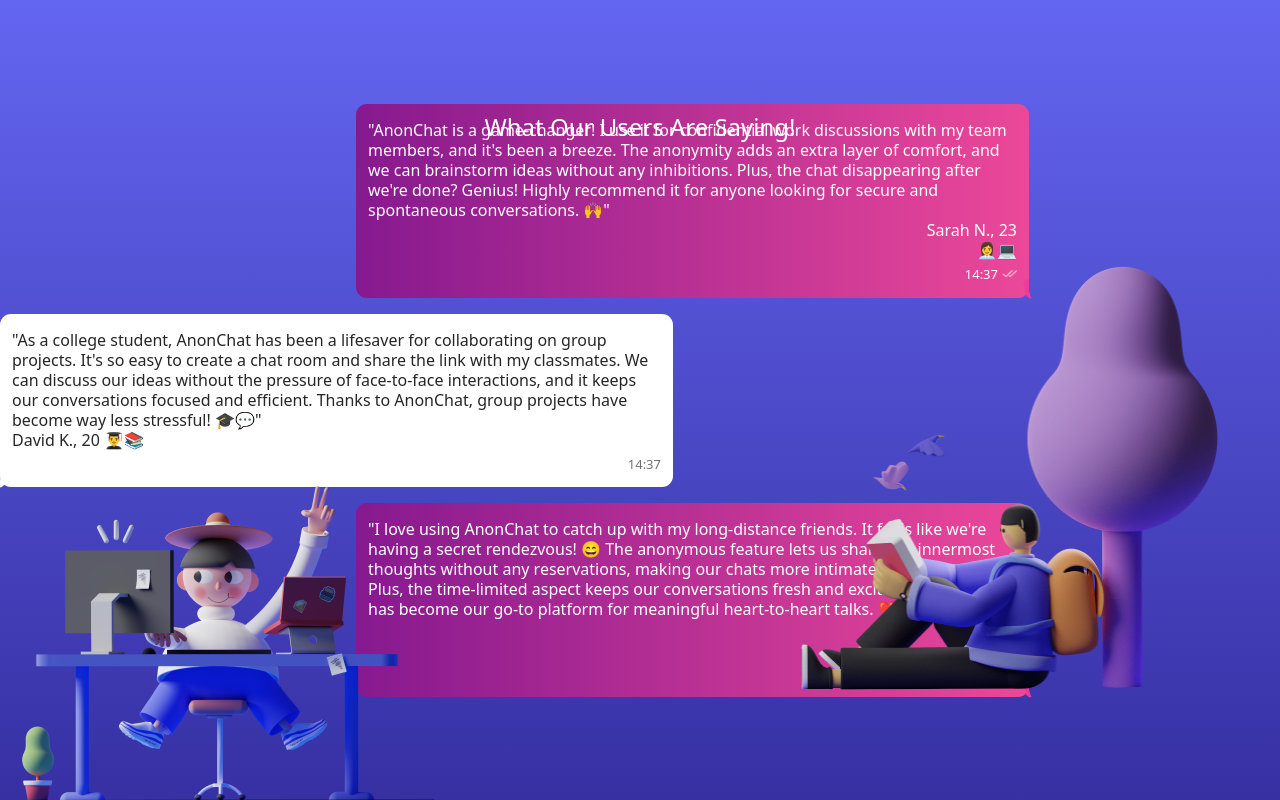
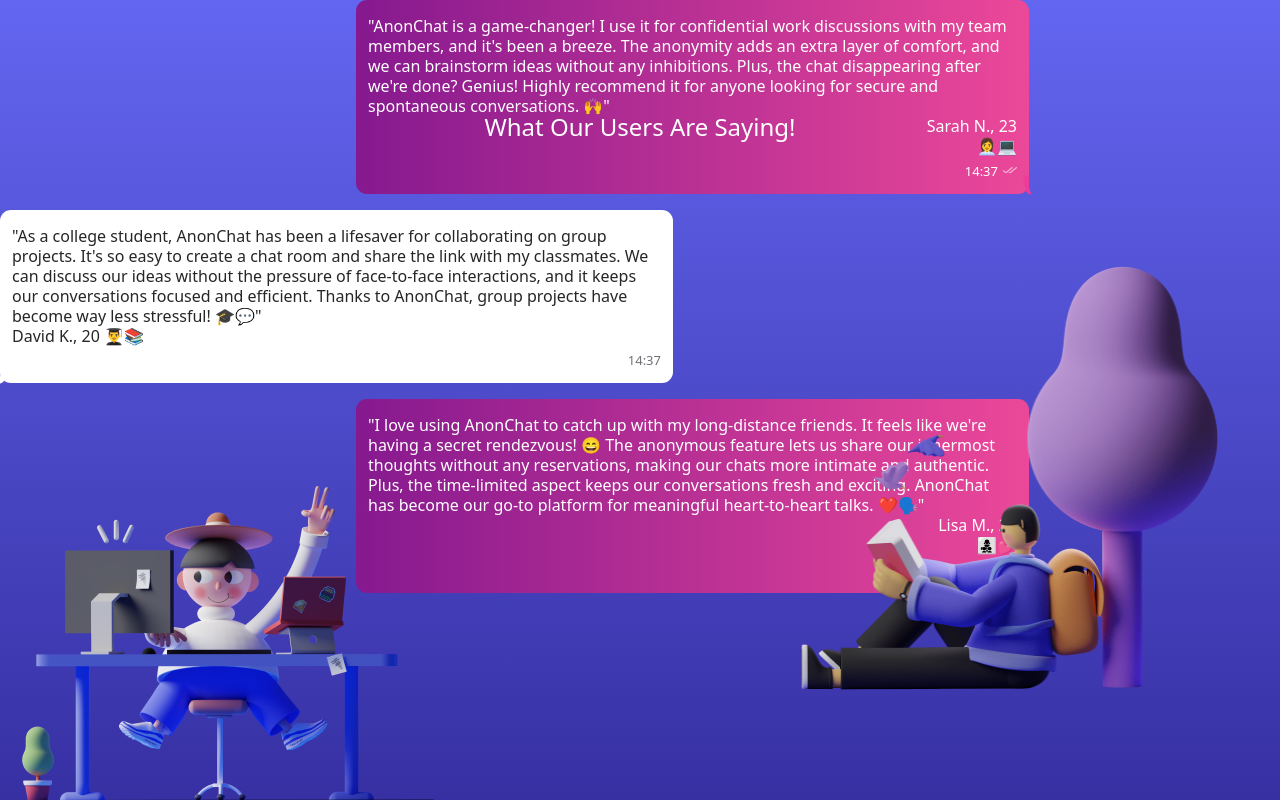
Before and after one commit to world-wide-techies/annon_chat, a Next.js app: page / in a window 1280 px wide. Built offline with nearby package versions, Linux system fonts and the light colour scheme; a web font is replaced by a local one.

Commit message:
Up6AM8:05 AMe6

```diff
--- a/app/components/testimonials_comp.js
+++ b/app/components/testimonials_comp.js
@@ -10,7 +10,7 @@ const Testimonials = () => {
   return (
     <div>
       <div className="w-full h-full relative bg-gradient-to-b from-indigo-500 to-indigo-800">
-        <div className="w-[1029px] relative flex flex-col h-screen space-y-4 justify-center items-center">
+        <div className="w-[1029px] flex flex-col h-screen space-y-4 items-center">
           <div className=" w-[673px] relative px-3 py-4 self-end bg-gradient-to-r  from-fuchsia-800 to-pink-500 rounded-[11px] ">
             <div className="w-[11px] h-5 right-[-5px] bottom-[-1px] absolute">
               <Image src={CONTAINER1} alt="" className="w-[11px] h-[20px]  " />
```
